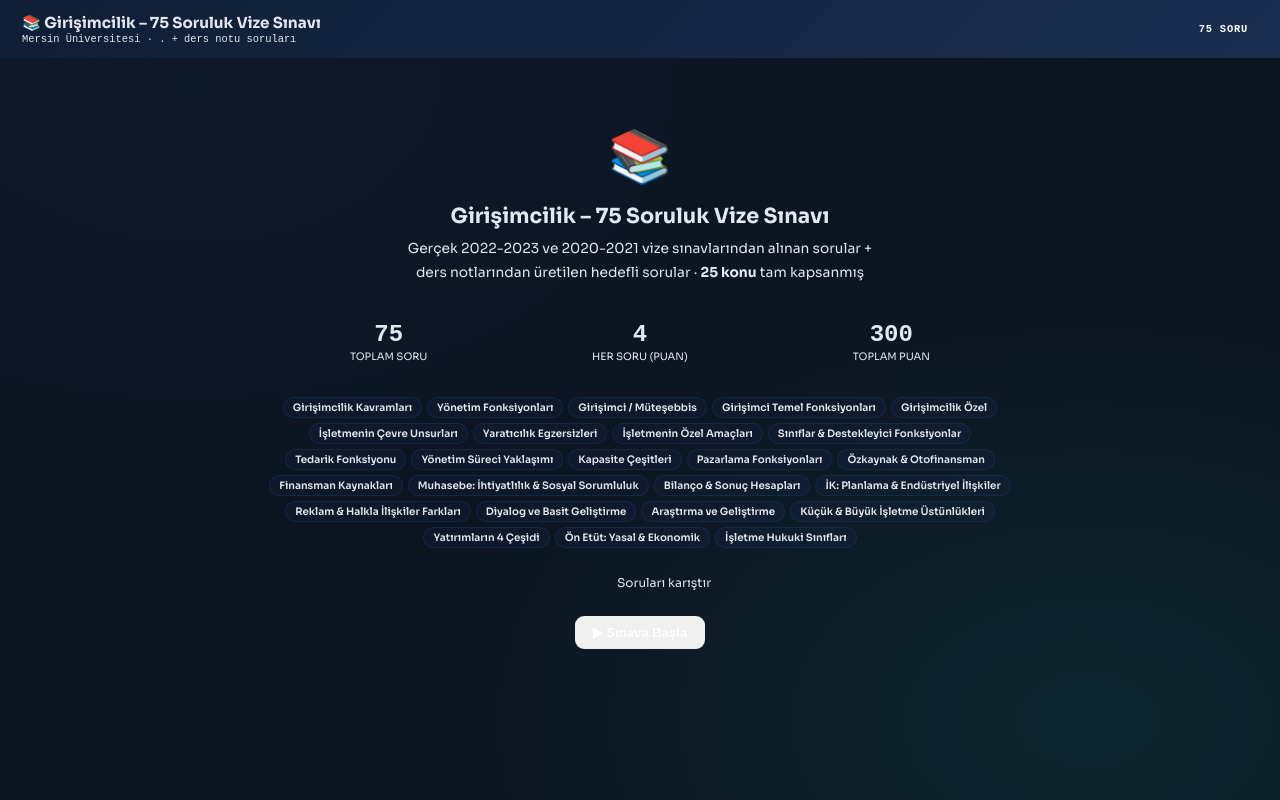
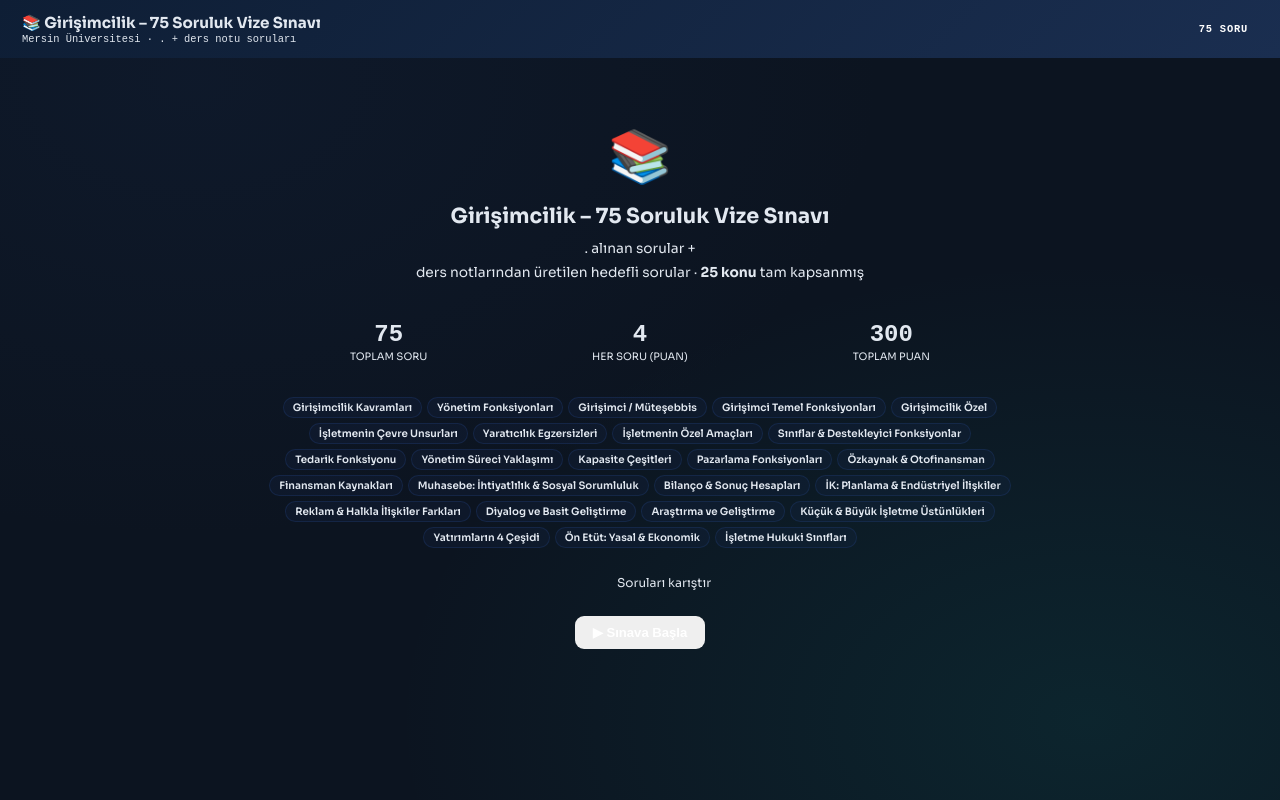
Before and after one commit to theanywayguy/Girisimcilik-, a plain HTML site: page index.html in a window 1280 px wide. Drawn offline with Linux system fonts and the light colour scheme.

Commit message:
Update index.html

```diff
--- a/index.html
+++ b/index.html
@@ -556,7 +556,7 @@ function renderStart(){
       <div class="start-icon">📚</div>
       <div class="start-title">Girişimcilik – 75 Soruluk Vize Sınavı</div>
       <div class="start-desc">
-        Gerçek 2022-2023 ve 2020-2021 vize sınavlarından alınan sorular +<br>
+        . alınan sorular +<br>
         ders notlarından üretilen hedefli sorular · <strong>25 konu</strong> tam kapsanmış
       </div>
       <div class="grid3">
```
